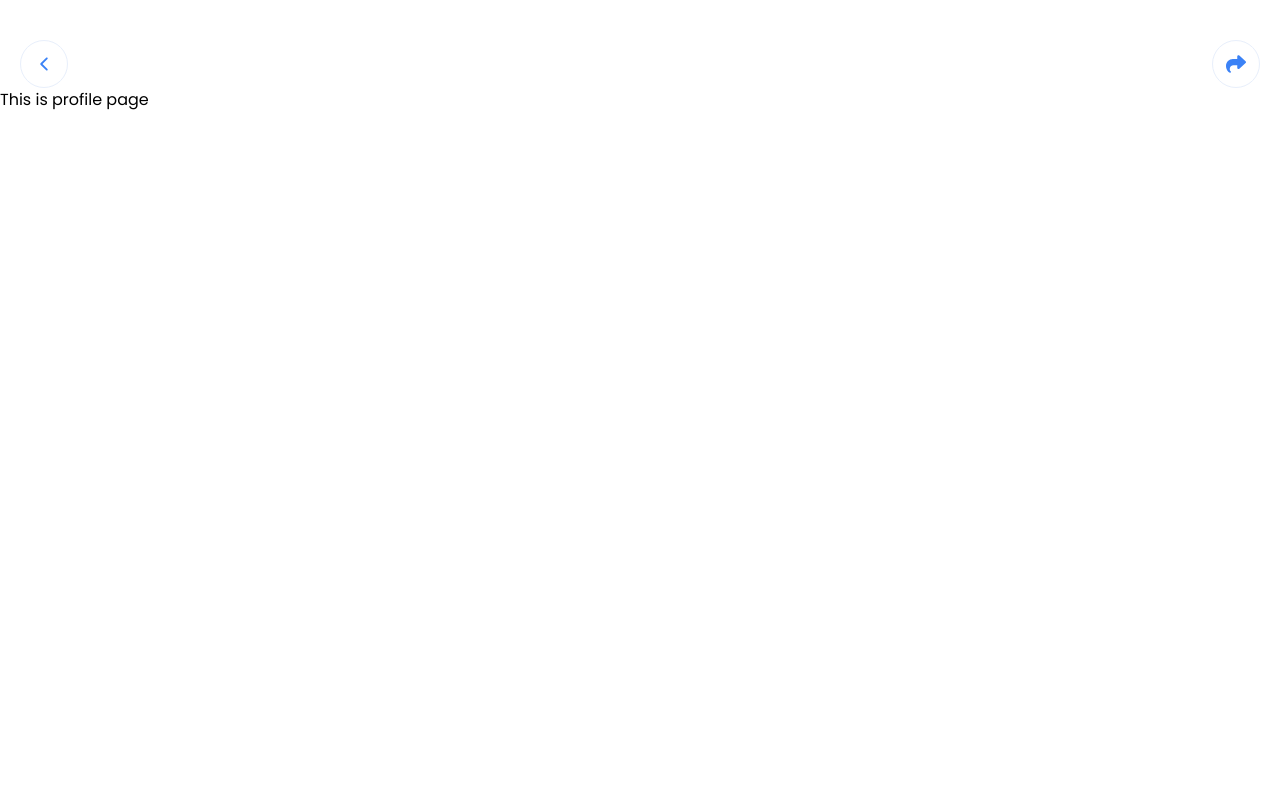
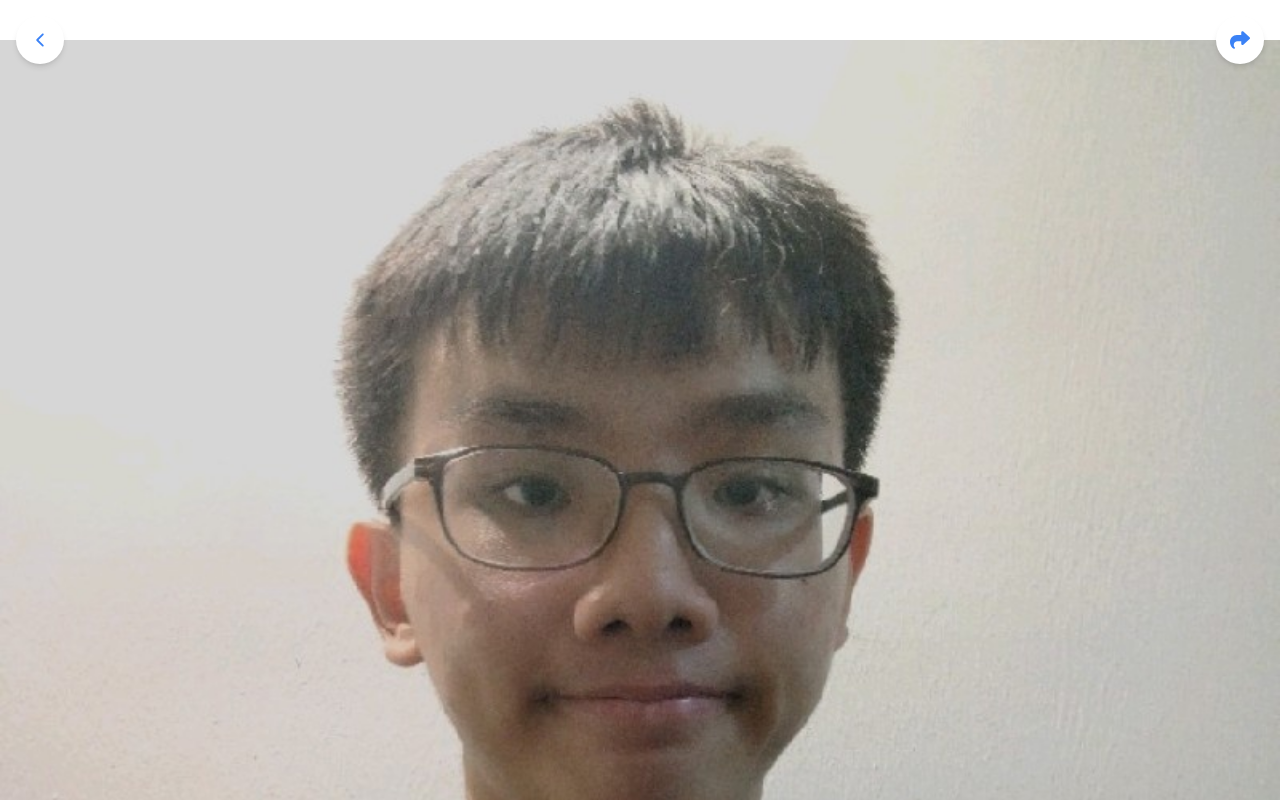
Before and after one commit to JohnsonChin1009/Swip3, a Next.js app in the folder landing-page/: page /app/profile in a window 1280 px wide. Built offline with nearby package versions, Linux system fonts and the light colour scheme.

Commit message:
feat(profile): update profile

```diff
--- a/landing-page/src/app/app/profile/page.tsx
+++ b/landing-page/src/app/app/profile/page.tsx
@@ -1,12 +1,7 @@
-import ProfileTopNav from "@/components/custom/app/ProfileTopNav";
+import Profile from "@/components/custom/app/Profile";
 
 export default function ProfilePage() {
     return (
-        <>
-            <div>
-                <ProfileTopNav />
-                This is profile page
-            </div>
-        </>
+      <Profile />
     )
 }
--- a/landing-page/src/components/custom/app/CustomHeaderButton.tsx
+++ /dev/null
@@ -1,21 +0,0 @@
-"use client";
-
-import Link from "next/link";
-import { ReactNode } from "react";
-
-interface CustomHeaderButtonProps {
-    icon: ReactNode; // Ensure this is of type ReactNode to accommodate icon components
-    url: string;
-}
-
-export default function CustomHeaderButton({ icon, url }: CustomHeaderButtonProps) {
-    return (
-        <button className="bg-white rounded-full border-[0.5px] border-[#E8EFFB] w-[48px] h-[48px] flex items-center justify-center">
-            <div className="max-w-5 max-h-5 p-[14px] text-blue-500 flex items-center justify-center">
-                <Link href={url}>
-                    {icon}
-                </Link>
-            </div>
-        </button>
-    );
-}
--- /dev/null
+++ b/landing-page/src/components/custom/app/Profile.tsx
@@ -0,0 +1,70 @@
+"use client";
+
+import { IoIosArrowBack } from "react-icons/io";
+import { FaShare, FaMagnifyingGlass, FaX } from "react-icons/fa6";
+import Image from "next/image";
+import Link from "next/link";
+
+export default function ButtonHeader() {
+    return (
+      <div className="flex flex-col h-screen bg-white">
+        {/* Main Content */}
+        <div className="flex-1 overflow-y-auto relative">
+          {/* Navigation - Floating on top */}
+          <div className="absolute top-0 left-0 right-0 flex justify-between items-center p-4 z-10">
+            <Link href="/app">
+              <button className="p-[14px] flex items-center justify-center bg-white rounded-full shadow-md">
+                <IoIosArrowBack className="text-blue-500" size={20}/>
+              </button>
+            </Link>
+            <button className="p-[14px] flex items-center justify-center bg-white rounded-full shadow-md">
+              <FaShare className="text-blue-500" size={20}/>
+            </button>
+          </div>
+
+          {/* Logo */}
+          <div className="mt-10 pb-8 w-full aspect-square">
+            <Image src="/img/tanhaoxiang.jpeg" alt="profile" fill className="!relative" />
+          </div>
+
+          {/* Company Info */}
+          <div className="text-center mb-6">
+            <h1 className="text-2xl font-bold">XYZ Labs<span className="text-yellow-400">✨</span></h1>
+            <div className="flex items-center justify-center mt-2">
+              <FaMagnifyingGlass className="w-4 h-4 mr-2 text-gray-500"/>
+              <span className="text-gray-500">Senior Blockchain Researcher</span>
+            </div>
+          </div>
+
+          {/* Game Prompt */}
+          <div className="mx-4 mb-6">
+            <div className="bg-gradient-to-r from-[#38A4C9] to-[#FF960D] p-4 rounded-lg relative">
+              <button className="absolute top-2 right-2">
+                <FaX className="w-5 h-5 text-white"/>
+              </button>
+              <h2 className="text-white font-semibold mb-1">Need a break from profiles?</h2>
+              <p className="text-[#E8E6E6] text-sm mb-3">Play a game to see what AI has to say about you</p>
+              <button
+                className="w-full bg-white py-2 px-4 rounded-lg text-sm font-semibold w-full">
+                <span className="bg-gradient-to-r from-[#38A4C9] to-[#FF960D] bg-clip-text text-transparent">
+                  Rate my web3 profile
+                </span>
+              </button>
+            </div>
+          </div>
+
+          {/* Skills */}
+          <div className="px-4 pb-4">
+            <h2 className="text-lg font-semibold mb-3">Top 5 Skills We're Seeking</h2>
+            <div className="flex flex-wrap gap-2">
+              {['Solidity', 'Smart Contract', 'Layer 2 Solutions', 'Cryptography', 'Decentralized Governance'].map((skill) => (
+                <span key={skill} className="bg-gray-100 text-gray-800 px-3 py-1 rounded-full text-sm">
+                {skill}
+              </span>
+              ))}
+            </div>
+          </div>
+        </div>
+      </div>
+    );
+}
--- a/landing-page/src/components/custom/app/ProfileTopNav.tsx
+++ /dev/null
@@ -1,14 +0,0 @@
-"use client";
-
-import CustomHeaderButton from "@/components/custom/app/CustomHeaderButton";
-import { IoIosArrowBack } from "react-icons/io";
-import { FaShare } from "react-icons/fa6";
-
-export default function ButtonHeader() {
-    return (
-        <header className="px-5 pt-10 flex justify-between z-[1]">
-            <CustomHeaderButton icon={<IoIosArrowBack size={20} />} url="/app" />
-            <CustomHeaderButton icon={<FaShare size={20} />} url="/" />
-        </header>
-    );
-}
```
